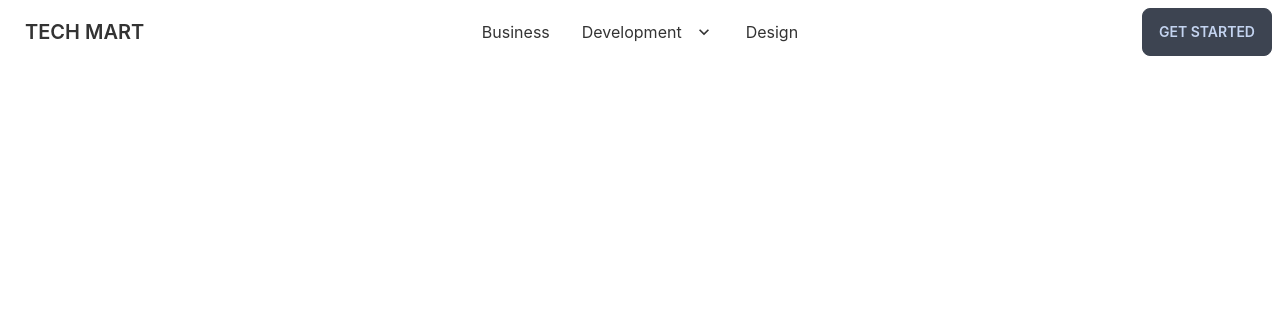
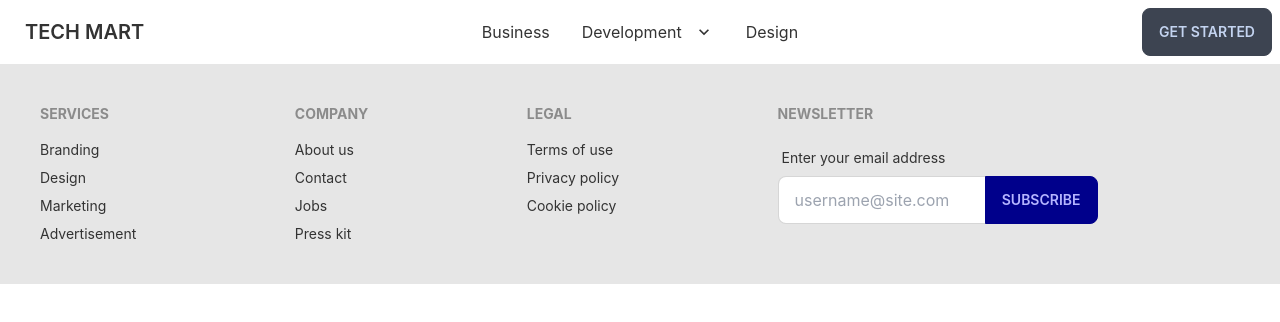
Before and after one commit to Mejbah-ul-haque/tech-mart-client, a React (Create React App) app: page / in a window 1280 px wide. Shown: the top 322 px of the page. Built offline with nearby package versions, Linux system fonts and the light colour scheme.

Commit message:
footer included

```diff
--- a/src/App.js
+++ b/src/App.js
@@ -1,11 +1,13 @@
 
 import './App.css';
+import Footer from './Pages/Shered/Footer';
 import Navbar from './Pages/Shered/Navbar';
 
 function App() {
   return (
     <div className="App">
       <Navbar></Navbar>
+      <Footer></Footer>
     </div>
   );
 }
--- /dev/null
+++ b/src/Pages/Shered/Footer.js
@@ -0,0 +1,42 @@
+import React from 'react';
+
+const Footer = () => {
+  return (
+    <footer class="footer p-10 bg-base-200 text-base-content">
+  <div>
+    <span class="footer-title">Services</span>
+    <a class="link link-hover">Branding</a>
+    <a class="link link-hover">Design</a>
+    <a class="link link-hover">Marketing</a>
+    <a class="link link-hover">Advertisement</a>
+  </div>
+  <div>
+    <span class="footer-title">Company</span>
+    <a class="link link-hover">About us</a>
+    <a class="link link-hover">Contact</a>
+    <a class="link link-hover">Jobs</a>
+    <a class="link link-hover">Press kit</a>
+  </div>
+  <div>
+    <span class="footer-title">Legal</span>
+    <a class="link link-hover">Terms of use</a>
+    <a class="link link-hover">Privacy policy</a>
+    <a class="link link-hover">Cookie policy</a>
+  </div>
+  <div>
+    <span class="footer-title">Newsletter</span>
+    <div class="form-control w-80">
+      <label class="label">
+        <span class="label-text">Enter your email address</span>
+      </label>
+      <div class="relative">
+        <input type="text" placeholder="username@site.com" class="input input-bordered w-full pr-16" />
+        <button class="btn btn-primary absolute top-0 right-0 rounded-l-none">Subscribe</button>
+      </div>
+    </div>
+  </div>
+</footer>
+  );
+};
+
+export default Footer;
```
